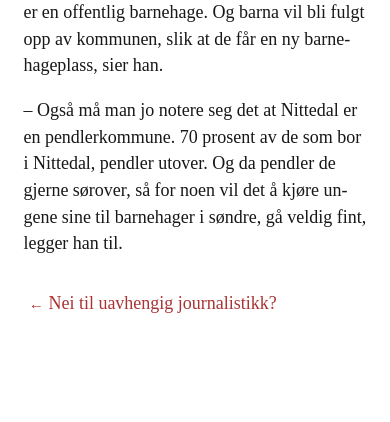
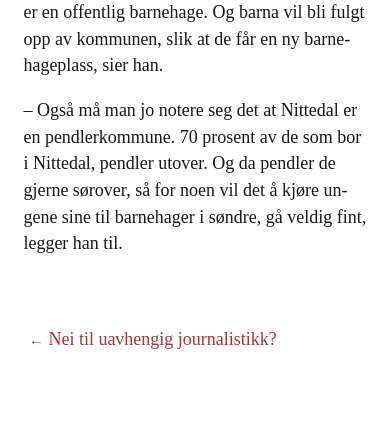
Before and after one commit to kolstadmagnus/blog, a PHP site: page /toyen-barnehage.html in a window 390 px wide. Shown: the part 3890-4312 px from the top of the page. Before the commit the page ends 4203 px from the top, so only its background shows below. Run offline with PHP 8.4, Linux system fonts and the light colour scheme; some web fonts are replaced.

Commit message:
Update style.css

```diff
--- a/style.css
+++ b/style.css
@@ -482,7 +482,7 @@ nav a:hover {
   nav {
     display: flex;
     flex-direction: column;
-    margin: 0;
+    margin: 3rem 0 0 0;
     padding: 0;
 
     padding-bottom: 3rem;
```
